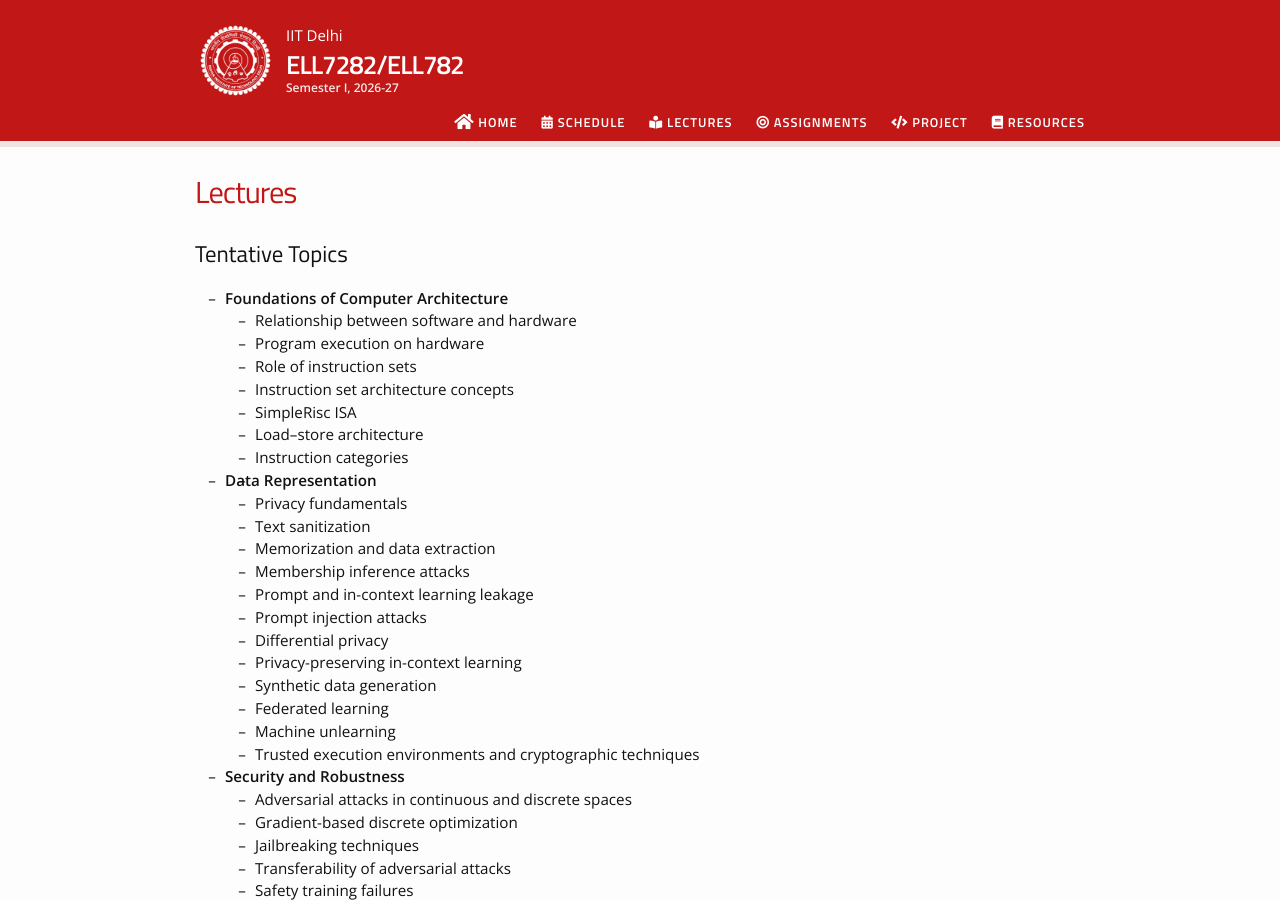
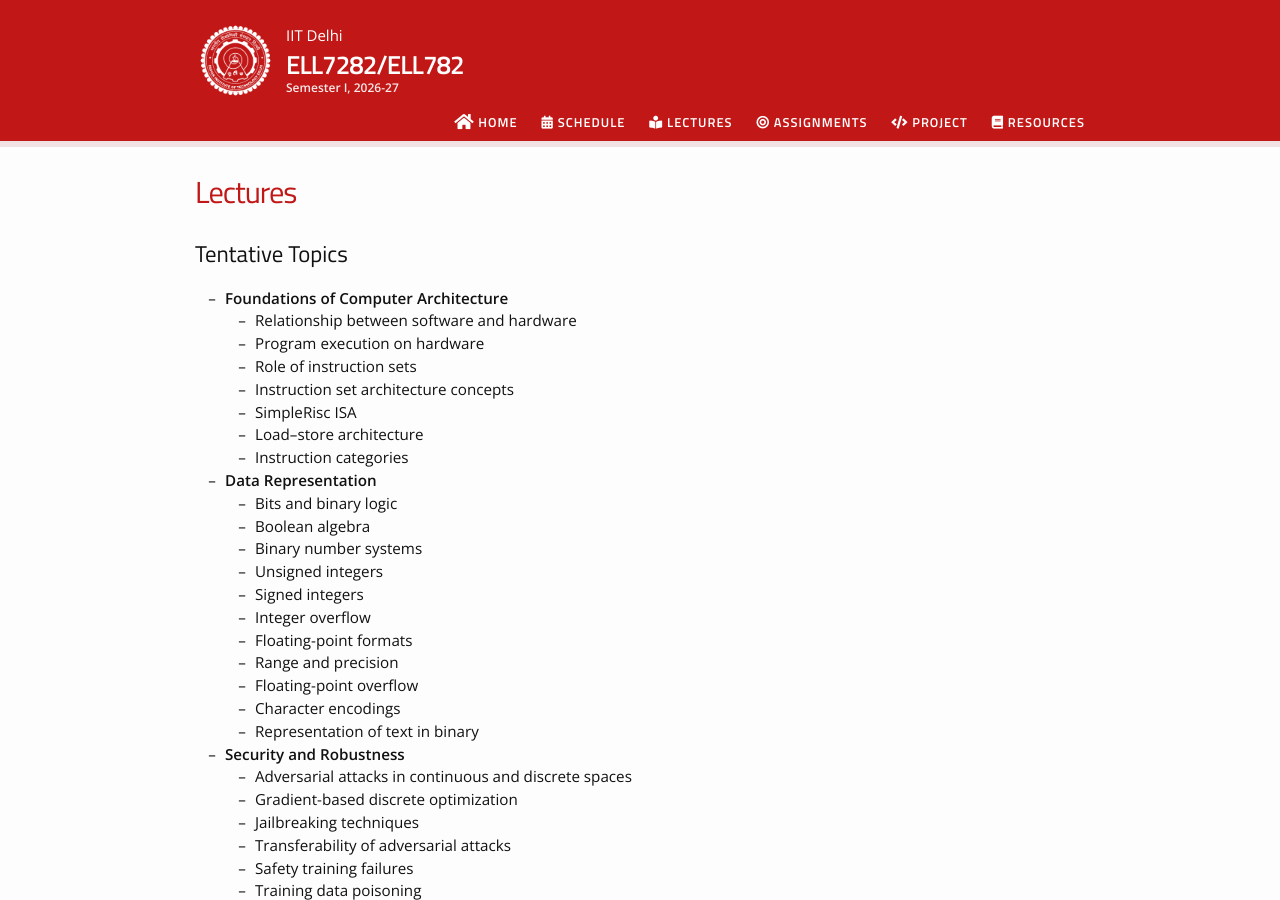
Before and after one commit to lcs2-iitd/ELL7282-2601, a Jekyll site: the page built from lectures.md, in a window 1280 px wide and 900 px high. Built offline with Jekyll 4.4.1, drawn with Linux system fonts in a browser that asks for light colours; nearby versions of some CDN libraries.

Commit message:
Update lectures.md

```diff
--- a/lectures.md
+++ b/lectures.md
@@ -16,21 +16,19 @@ permalink: /lectures/
   - SimpleRisc ISA
   - Load–store architecture
   - Instruction categories
-  -
 
 - **Data Representation**
-  - Privacy fundamentals
-  - Text sanitization
-  - Memorization and data extraction
-  - Membership inference attacks
-  - Prompt and in-context learning leakage
-  - Prompt injection attacks
-  - Differential privacy
-  - Privacy-preserving in-context learning
-  - Synthetic data generation
-  - Federated learning
-  - Machine unlearning
-  - Trusted execution environments and cryptographic techniques
+  - Bits and binary logic
+  - Boolean algebra
+  - Binary number systems
+  - Unsigned integers
+  - Signed integers
+  - Integer overflow
+  - Floating-point formats
+  - Range and precision
+  - Floating-point overflow
+  - Character encodings
+  - Representation of text in binary
 
 - **Security and Robustness**
   - Adversarial attacks in continuous and discrete spaces
```
